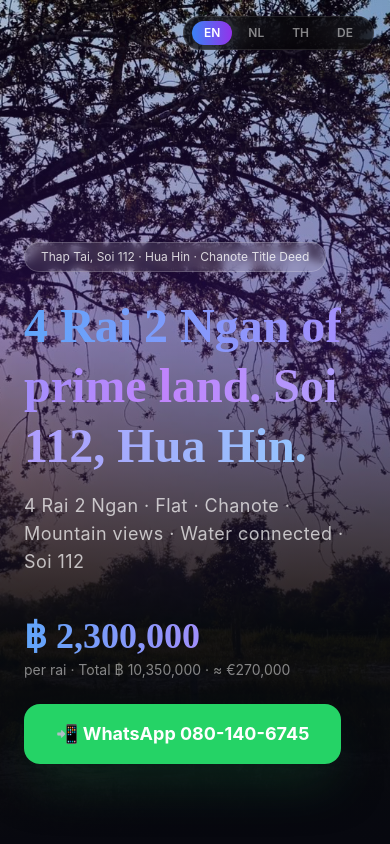
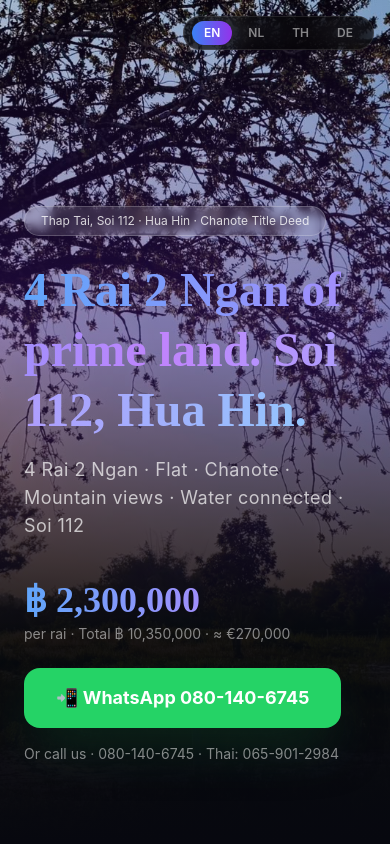
Before and after one commit to mike1160/hua-hin-land, a Next.js app: page / in a window 390 px wide. Shown: the top 844 px of the page. Built offline with nearby package versions, Linux system fonts and the light colour scheme; no server answers.

Commit message:
add Thai phone plain text no whatsapp

```diff
--- a/src/app/page.tsx
+++ b/src/app/page.tsx
@@ -15,7 +15,7 @@ const langs = ['EN', 'NL', 'TH', 'DE']
 type Lang = 'EN' | 'NL' | 'TH' | 'DE'
 
 const t: Record<Lang, {
-  badge: string, hook: string, sub: string, price: string, priceLabel: string, total: string, cta: string,
+  badge: string, hook: string, sub: string, price: string, priceLabel: string, total: string, cta: string, ctaSub: string,
   plotTitle: string, lifestyleTitle: string, lifestyleSub: string, neighbourTitle: string, neighbourSub: string,
   whyTitle: string, mapTitle: string, finalHook: string, urgency: string
 }> = {
@@ -27,6 +27,7 @@ const t: Record<Lang, {
     priceLabel: 'per rai · Total ฿ 10,350,000 · ≈ €270,000',
     total: 'Total (4 rai 2 ngan): ฿ 10,350,000 — approx. €270,000',
     cta: '📲 WhatsApp 080-140-6745',
+    ctaSub: 'Or call us',
     plotTitle: 'The land — 4 rai 2 ngan, Soi 112, Hua Hin',
     lifestyleTitle: 'The life you\'ve been designing.',
     lifestyleSub: 'Live music every night. Golf at sunrise. Fresh seafood by the ocean. A warm, genuinely international community of people who chose the good life — and found it in Hua Hin.',
@@ -45,6 +46,7 @@ const t: Record<Lang, {
     priceLabel: 'per rai · Totaal ฿ 10.350.000 · ≈ €270.000',
     total: 'Totaal (4 rai 2 ngan): ฿ 10.350.000 — ca. €270.000',
     cta: '📲 WhatsApp 080-140-6745',
+    ctaSub: 'Of bel ons',
     plotTitle: 'Het perceel.',
     lifestyleTitle: 'Het leven dat je al lang ontwerpt.',
     lifestyleSub: 'Elke avond livemuziek. Golf bij zonsopgang. Verse zeevruchten aan de oceaan. Een warme, echt internationale gemeenschap van mensen die kozen voor het goede leven — en het vonden in Hua Hin.',
@@ -63,6 +65,7 @@ const t: Record<Lang, {
     priceLabel: 'ต่อไร่ · รวม ฿ 10,350,000 · ≈ €270,000',
     total: 'รวม (4 ไร่ 2 งาน): ฿ 10,350,000',
     cta: '📲 WhatsApp 080-140-6745',
+    ctaSub: 'หรือโทรหาเรา',
     plotTitle: 'ที่ดิน',
     lifestyleTitle: 'ชีวิตที่คุณออกแบบมานาน',
     lifestyleSub: 'ดนตรีสดทุกคืน กอล์ฟยามรุ่งอรุณ อาหารทะเลสดริมมหาสมุทร ชุมชนนานาชาติที่อบอุ่นของคนที่เลือกชีวิตที่ดี — และพบมันในหัวหิน',
@@ -81,6 +84,7 @@ const t: Record<Lang, {
     priceLabel: 'pro Rai · Gesamt ฿ 10.350.000 · ≈ €270.000',
     total: 'Gesamt (4 Rai 2 Ngan): ฿ 10.350.000 — ca. €270.000',
     cta: '📲 WhatsApp 080-140-6745',
+    ctaSub: 'Oder rufen Sie uns an',
     plotTitle: 'Das Grundstück.',
     lifestyleTitle: 'Das Leben, das Sie schon lange entwerfen.',
     lifestyleSub: 'Jeden Abend Live-Musik. Golf bei Sonnenaufgang. Frische Meeresfrüchte am Ozean. Eine herzliche, wirklich internationale Gemeinschaft von Menschen, die das gute Leben gewählt haben — und es in Hua Hin gefunden haben.',
@@ -210,6 +214,7 @@ export default function Home() {
               {c.cta}
             </a>
           </div>
+          <p className="text-white/50 text-sm mt-4">{c.ctaSub} · 080-140-6745 · Thai: 065-901-2984</p>
         </div>
       </section>
 
@@ -716,7 +721,7 @@ export default function Home() {
                   >
                     {formStatus === 'sending' ? 'Sending...' : 'Send message →'}
                   </button>
-                  <p className="text-white/40 text-xs text-center">Or WhatsApp directly: 080-140-6745</p>
+                  <p className="text-white/40 text-xs text-center">WhatsApp: 080-140-6745 · Thai (bellen): 065-901-2984</p>
                 </form>
               )}
             </div>
@@ -739,6 +744,7 @@ export default function Home() {
             className="inline-flex items-center gap-3 bg-[#25D366] hover:bg-[#20bd5a] text-white font-bold px-10 py-5 rounded-2xl text-xl transition-all shadow-2xl shadow-green-900/50 hover:scale-105 mb-6">
             {c.cta}
           </a>
+          <p className="text-white/50 text-sm mb-6">080-140-6745 · Thai: 065-901-2984 · {c.ctaSub}</p>
           <div className="mt-6">
             <p className="text-4xl font-display font-bold bg-gradient-to-r from-blue-400 to-purple-400 bg-clip-text text-transparent" style={{fontFamily: 'Playfair Display, serif'}}>{c.price} <span className="text-xl font-normal text-white/40">{lang === 'NL' ? 'per rai' : lang === 'TH' ? 'ต่อไร่' : lang === 'DE' ? 'pro Rai' : 'per rai'}</span></p>
             <p className="text-white/40 text-sm mt-2">{c.total}</p>
@@ -783,7 +789,7 @@ export default function Home() {
           <div className="max-w-5xl mx-auto flex flex-col md:flex-row justify-between items-center gap-4">
             <p className="text-white/50 text-sm text-center md:text-left">
               Thap Tai, Soi 112, Hua Hin, Prachuap Khiri Khan 77110, Thailand<br/>
-              <span className="text-white/30 text-xs">080-140-6745</span>
+              <span className="text-white/30 text-xs">080-140-6745 · Thai: 065-901-2984</span>
             </p>
             <div className="flex flex-wrap items-center justify-center gap-3 text-white/30 text-xs">
               <a href="/privacy" className="hover:text-white/60 transition-colors">Privacy Policy</a>
```
